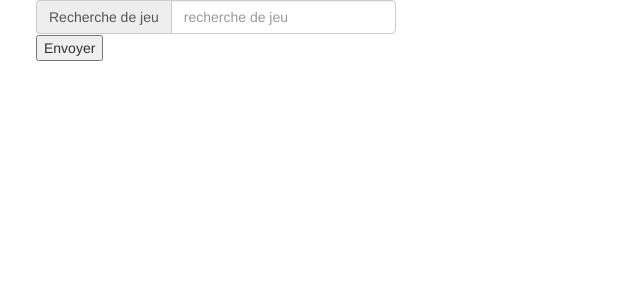
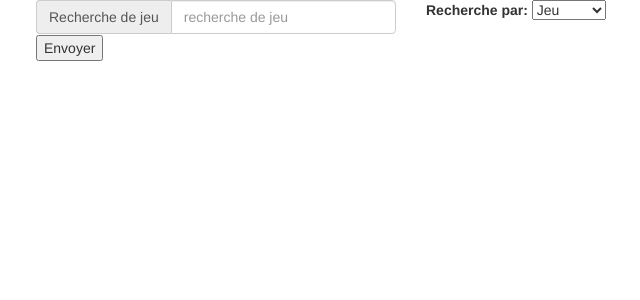
Before and after one commit to Lunkerground/osccop_project, a PHP site: page /php/lookingforgame.php in a window 1280 px wide. Shown: the top 300 px of the page, without its empty margins (34-674 px from the left). Run offline with PHP 8.4, Linux system fonts and the light colour scheme; some libraries are stand-ins or nearby versions.

Commit message:
ajout du type de recherche

```diff
--- a/js/jeu.js
+++ b/js/jeu.js
@@ -8,7 +8,8 @@ $(document).ready(function() {
                 method: "POST",
                 url: "gamesearch.php",
                 data: {
-                    game: inputValue
+                    game: inputValue,
+                    typeOfSearch: $("select[name=typeOfSearch]").val()
                 },
                 datatype: "json",
                 success: (data) => {
@@ -21,7 +22,6 @@ $(document).ready(function() {
                     $('a.selectGame').click(function() {
                         let gIndex = $(".game").index($(this).parents());
                         let gId = $(this).parents().attr("id").substr(1);
-                        console.log(gId);
                         //vérfie si le jeu fait déjà parti de la sélection
                         let alreadySelected = false;
                         $(".choosengame .game").each(function() {
--- a/php/lookingforgame.php
+++ b/php/lookingforgame.php
@@ -23,6 +23,13 @@
             <input type="text" id='lookingForGame' class="form-control" placeholder="recherche de jeu">
           </div>
         </div>
+        <div class="col-sm-4">
+          <label for="typeOfSearch">Recherche par:</label>
+            <select class="typeOfSearch" name="typeOfSearch">
+              <option value="jeu">Jeu</option>
+              <option value="console">Console</option>
+            </select>
+        </div>
       </div>
       <div class="row">
         <div id="gamelist" class="col-md-3 col-sm-6"></div>
```
Also changed, not shown: php/gamesearch.php (+7 -2 lines).
